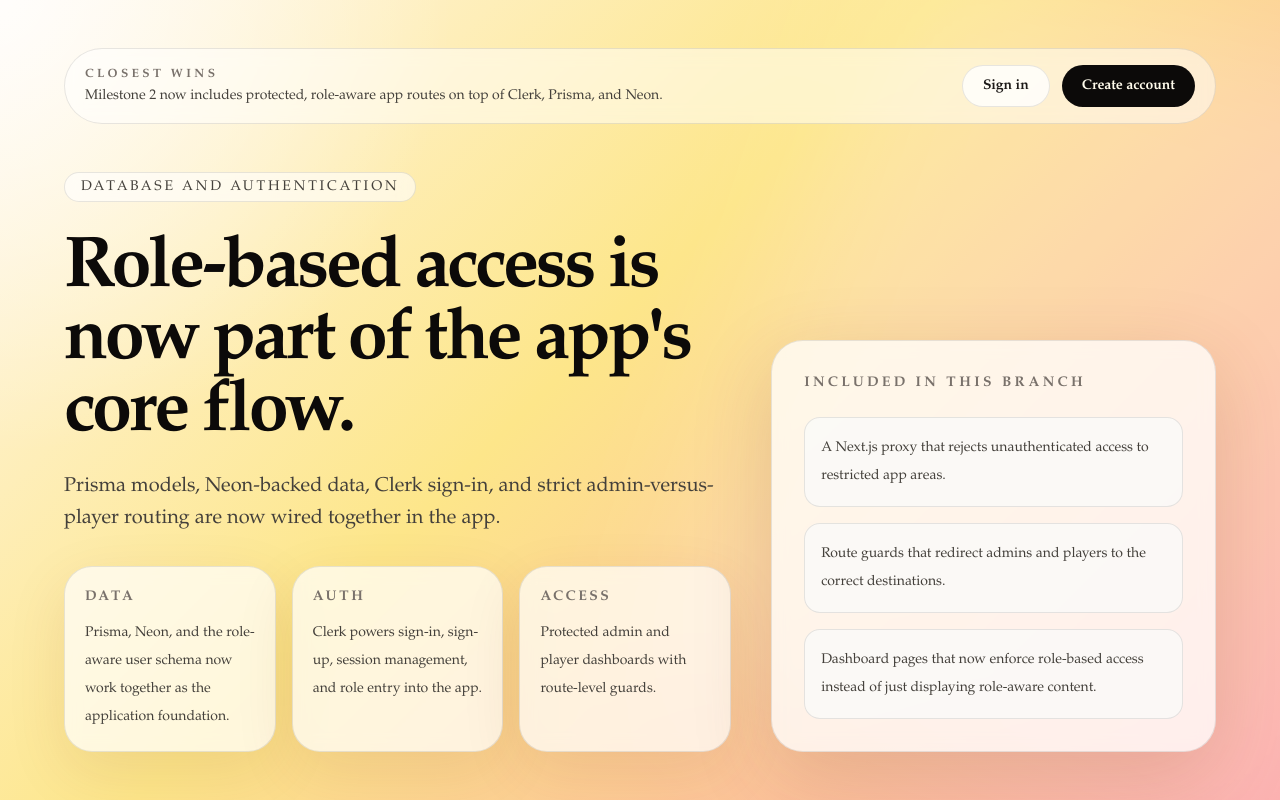
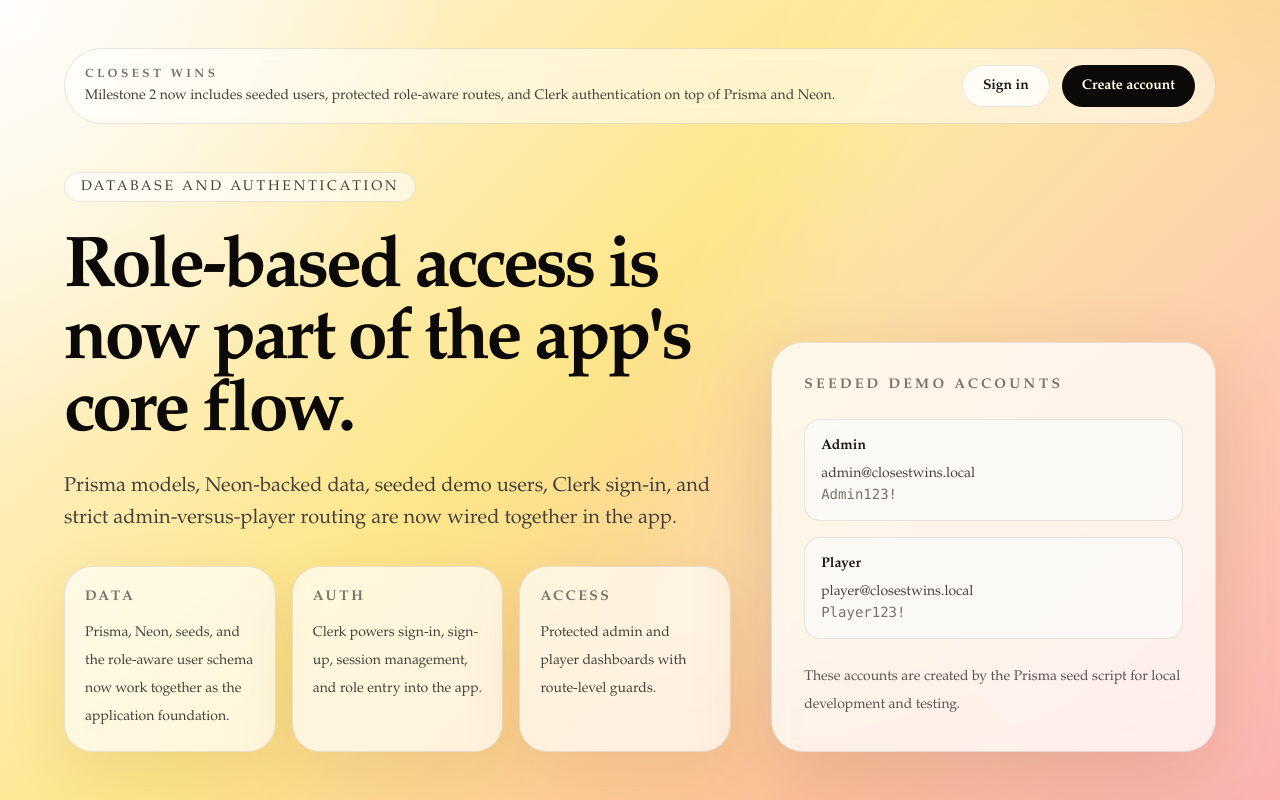
Before and after one commit to elisaxintongyu/closest-wins, a Next.js app: page / in a window 1280 px wide. Built offline with nearby package versions, Linux system fonts and the light colour scheme; no server answers.

Commit message:
feat: seed admin and test accounts

```diff
--- a/package.json
+++ b/package.json
@@ -13,12 +13,17 @@
     "postinstall": "prisma generate",
     "prisma:generate": "prisma generate",
     "prisma:migrate": "prisma migrate dev",
+    "db:seed": "prisma db seed",
     "db:up": "docker compose up -d postgres",
     "db:down": "docker compose down"
+  },
+  "prisma": {
+    "seed": "tsx prisma/seed.ts"
   },
   "dependencies": {
     "@clerk/nextjs": "^7.7.1",
     "@prisma/client": "^6.15.0",
+    "bcryptjs": "^3.0.3",
     "next": "16.3.0",
     "react": "19.2.8",
     "react-dom": "19.2.8"
@@ -35,6 +40,7 @@
     "prettier-plugin-tailwindcss": "^0.8.1",
     "prisma": "^6.15.0",
     "tailwindcss": "^4",
+    "tsx": "^4.23.11",
     "typescript": "^5"
   }
 }
--- /dev/null
+++ b/prisma/seed.ts
@@ -0,0 +1,50 @@
+import { hash } from "bcryptjs";
+import { PrismaClient } from "@prisma/client";
+
+const prisma = new PrismaClient();
+
+const seedUsers = [
+  {
+    email: "admin@closestwins.local",
+    name: "Closest Wins Admin",
+    password: "Admin123!",
+    role: "ADMIN" as const,
+  },
+  {
+    email: "player@closestwins.local",
+    name: "Demo Player",
+    password: "Player123!",
+    role: "PLAYER" as const,
+  },
+];
+
+async function main() {
+  for (const user of seedUsers) {
+    const passwordHash = await hash(user.password, 12);
+
+    await prisma.user.upsert({
+      where: { email: user.email },
+      update: {
+        name: user.name,
+        passwordHash,
+        role: user.role,
+      },
+      create: {
+        email: user.email,
+        name: user.name,
+        passwordHash,
+        role: user.role,
+      },
+    });
+  }
+}
+
+main()
+  .then(async () => {
+    await prisma.$disconnect();
+  })
+  .catch(async (error) => {
+    console.error("Seeding failed", error);
+    await prisma.$disconnect();
+    process.exit(1);
+  });
--- a/src/app/page.tsx
+++ b/src/app/page.tsx
@@ -1,5 +1,18 @@
 import Link from "next/link";
 import { Show, SignInButton, SignUpButton, UserButton } from "@clerk/nextjs";
+
+const demoAccounts = [
+  {
+    email: "admin@closestwins.local",
+    password: "Admin123!",
+    role: "Admin",
+  },
+  {
+    email: "player@closestwins.local",
+    password: "Player123!",
+    role: "Player",
+  },
+];
 
 export default function Home() {
   return (
@@ -12,8 +25,8 @@ export default function Home() {
               Closest Wins
             </p>
             <p className="mt-1 text-sm text-stone-700">
-              Milestone 2 now includes protected, role-aware app routes on top
-              of Clerk, Prisma, and Neon.
+              Milestone 2 now includes seeded users, protected role-aware
+              routes, and Clerk authentication on top of Prisma and Neon.
             </p>
           </div>
           <div className="flex flex-wrap gap-3">
@@ -62,8 +75,9 @@ export default function Home() {
                 Role-based access is now part of the app&apos;s core flow.
               </h1>
               <p className="max-w-2xl text-lg leading-8 text-stone-700 sm:text-xl">
-                Prisma models, Neon-backed data, Clerk sign-in, and strict
-                admin-versus-player routing are now wired together in the app.
+                Prisma models, Neon-backed data, seeded demo users, Clerk
+                sign-in, and strict admin-versus-player routing are now wired
+                together in the app.
               </p>
             </div>
 
@@ -73,7 +87,7 @@ export default function Home() {
                   Data
                 </p>
                 <p className="mt-3 text-sm leading-7 text-stone-700">
-                  Prisma, Neon, and the role-aware user schema now work
+                  Prisma, Neon, seeds, and the role-aware user schema now work
                   together as the application foundation.
                 </p>
               </div>
@@ -99,22 +113,28 @@ export default function Home() {
 
           <aside className="rounded-[2rem] border border-stone-900/10 bg-white/75 p-8 shadow-[0_24px_80px_rgba(120,53,15,0.18)] backdrop-blur">
             <p className="text-sm font-semibold tracking-[0.24em] text-stone-500 uppercase">
-              Included in this branch
+              Seeded demo accounts
             </p>
             <ul className="mt-6 space-y-4">
-              <li className="rounded-2xl border border-stone-900/10 bg-stone-50/80 p-4 text-sm leading-7 text-stone-700">
-                A Next.js proxy that rejects unauthenticated access to
-                restricted app areas.
-              </li>
-              <li className="rounded-2xl border border-stone-900/10 bg-stone-50/80 p-4 text-sm leading-7 text-stone-700">
-                Route guards that redirect admins and players to the correct
-                destinations.
-              </li>
-              <li className="rounded-2xl border border-stone-900/10 bg-stone-50/80 p-4 text-sm leading-7 text-stone-700">
-                Dashboard pages that now enforce role-based access instead of
-                just displaying role-aware content.
-              </li>
+              {demoAccounts.map((account) => (
+                <li
+                  key={account.email}
+                  className="rounded-2xl border border-stone-900/10 bg-stone-50/80 p-4"
+                >
+                  <p className="text-sm font-semibold text-stone-900">
+                    {account.role}
+                  </p>
+                  <p className="mt-2 text-sm text-stone-700">{account.email}</p>
+                  <p className="font-mono text-sm text-stone-500">
+                    {account.password}
+                  </p>
+                </li>
+              ))}
             </ul>
+            <p className="mt-6 text-sm leading-7 text-stone-600">
+              These accounts are created by the Prisma seed script for local
+              development and testing.
+            </p>
           </aside>
         </div>
       </section>
```
Also changed, not shown: 2 other files (tests, documents, lock files or other folders).
